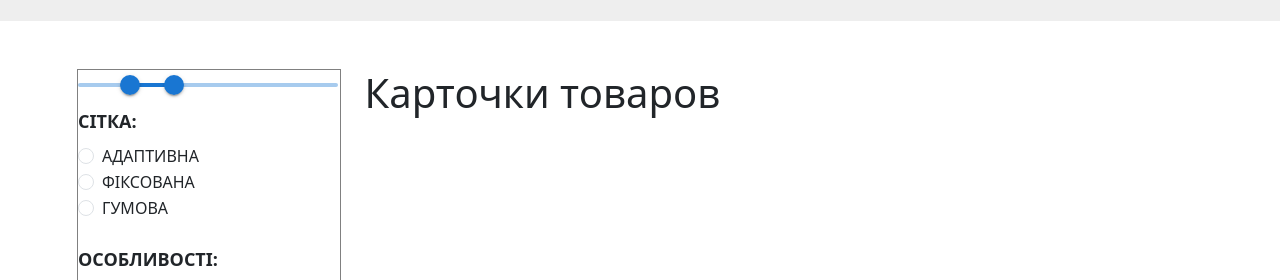
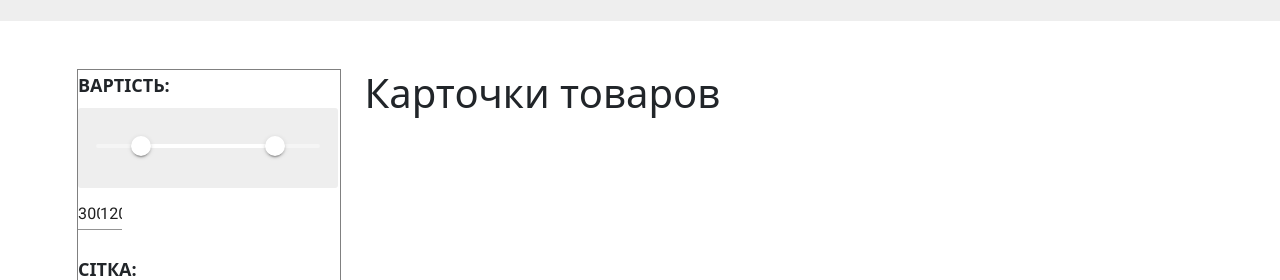
Before and after one commit to xSemuel/project-nerds, a React (Create React App) app: page /store in a window 1280 px wide. Shown: the part 223-503 px from the top of the page. Built offline with nearby package versions, Linux system fonts and the light colour scheme.

Commit message:
feat: rewrite RangeFilter component from bootstrat to MUI style

```diff
--- a/public/css/style.css
+++ b/public/css/style.css
@@ -188,14 +188,15 @@ ul, li {
 
 .form-range {
   margin-bottom: 13px;
-  padding: 0 18px;
+  padding: 23px 18px;
   height: 80px;
   border-radius: 3px;
   background-color: var(--color-bg-main);
+
 }
 
-.range-controls {
-  width: 260px;
+.slider-color {
+  color: var(--basic-black);
 }
 
 .inut-range__number {
--- a/src/components/range-filter/RangeFilter.jsx
+++ b/src/components/range-filter/RangeFilter.jsx
@@ -1,70 +1,87 @@
-// // options = [{ text, name, defaultValue }]
-
-// export const RangeFilter = (props) => {
-//     const { options, min, max, /*onChange*/ } = props
 
 //     // useId() hook
 
-//     return (
-//         <form className='filter-cost mb-4'>
-//             <legend>Вартість:</legend>
-//             <input
-//                 type="range"
-//                 className="form-range range-controls"
-//                 // min="0"
-//                 // max="15000"
-//                 min={min}
-//                 max={max}
-//                 id="customRange"
-//                 value=''
-//                 // ref={inputRange}
-//             />
-
-//             <div className="d-flex justify-content-between">
-//                 {options.map(({ text, name, defaultValue }) =>
-//                     <label key={text} className="d-flex align-content-center ">
-//                         <div className="">
-//                             <p className="">{text}</p>
-//                         </div>
-
-//                         <input
-//                             className='inut-range__number'
-//                             type="number"
-//                             name={name}
-//                             defaultValue={defaultValue}
-//                             id="customRange"
-//                         />
-//                     </label>
-//                 )}
-//             </div>
-//         </form>
-//     )
-// }
-
 import { useState} from 'react';
 import Box from '@mui/material/Box';
+import Grid from '@mui/material/Grid';
 import Slider from '@mui/material/Slider';
+import Input from '@mui/material/Input';
 
 function valuetext(value) {
   return `${value}°C`;
 }
 
-export function RangeFilter() {
-  const [value, setValue] = useState([20, 37]);
+export const RangeFilter = (props) => {
+
+    const { options, min, max, /*onChange*/ } = props;
+
+
+
+    const [value, setValue] = useState([3000, 12000]);
 
     const handleChange = (event, newValue) => {
+        console.log(newValue)
+        console.log(event)
         setValue(newValue);
     };
 
+    const handleInputChange = (event) => {
+        let newState = [];
+        const newNum = +event.currentTarget.value;
+        console.log(event.target.value)
+        console.log(event.currentTarget.id)
+        // setValue(event.target.value === '' ? 0 : Number(event.target.value));
+        if (event.currentTarget.id === '0') {
+            newState = [newNum, value[1]]
+        } else {
+            newState = [value[0], newNum]
+        }
+        setValue(newState)
+    };
+
     return (
-    <Box sx={{ width: 260 }}>
-      <Slider
+        <form className='filter-cost mb-4'>
+            <legend>Вартість:</legend>
+            <Box className="form-range" sx={{ width: 260 }}>
+            <Slider sx={{color: 'white'}}
                 getAriaLabel={() => 'Temperature range'}
                 value={value}
                 onChange={handleChange}
                 valueLabelDisplay="auto"
                 getAriaValueText={valuetext}
+                min={min}
+                max={max}
             />
             </Box>
+
+            <Grid>
+                <Input sx={{width: 22}}
+                    value={value[0]}
+                    size="small"
+                    id='0'
+                    onChange={handleInputChange}
+                    // onBlur={handleBlur}
+                    inputProps={{
+                    min: {min},
+                    max: {max},
+                    type: 'number',
+                    'aria-labelledby': 'input-slider',
+                    }}
+                />
+                <Input sx={{width: 22}}
+                    value={value[1]}
+                    size="small"
+                    id='1'
+                    onChange={handleInputChange}
+                    // onBlur={handleBlur}
+                    inputProps={{
+                    min: {min},
+                    max: {max},
+                    type: 'number',
+                    'aria-labelledby': 'input-slider',
+                    }}
+                />
+            </Grid>
+        </form>
     );
 }
```
Lines whose indentation alone changed are shown as unchanged.
